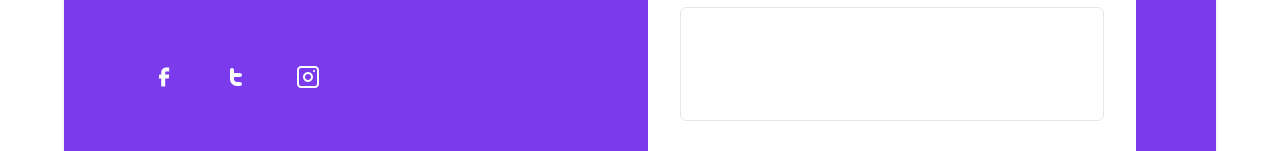
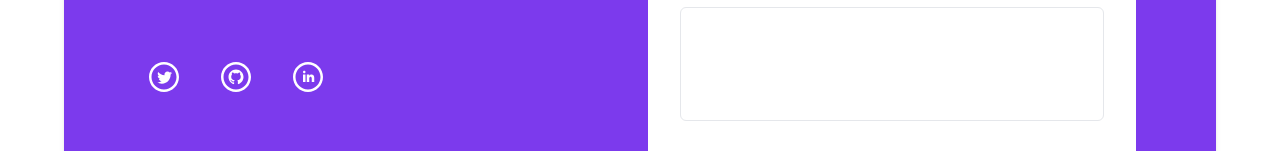
Before and after one commit to Alice2212/port-folio, a Next.js app: page /contact in a window 1280 px wide. Shown: the part 513-664 px from the top of the page. Built offline with nearby package versions, Linux system fonts and the light colour scheme.

Commit message:
contact section

```diff
--- a/pages/contact.tsx
+++ b/pages/contact.tsx
@@ -38,17 +38,14 @@
                   className="h-10 w-10 rounded-full hover:bg-blue-500 flex items-center justify-center cursor-pointer"
                 >
                   <svg
-                    width="24"
-                    height="24"
+                    xmlns="http://www.w3.org/2000/svg"
+                    width="30"
+                    height="30"
                     className="text-gray-50"
                     viewBox="0 0 24 24"
-                    fill="none"
-                    xmlns="http://www.w3.org/2000/svg"
+                    fill="white"
                   >
-                    <path
-                      d="M9.19795 21.5H13.198V13.4901H16.8021L17.198 9.50977H13.198V7.5C13.198 6.94772 13.6457 6.5 14.198 6.5H17.198V2.5H14.198C11.4365 2.5 9.19795 4.73858 9.19795 7.5V9.50977H7.19795L6.80206 13.4901H9.19795V21.5Z"
-                      fill="currentColor"
-                    />
+                    <path d="M12 2c5.514 0 10 4.486 10 10s-4.486 10-10 10-10-4.486-10-10 4.486-10 10-10zm0-2c-6.627 0-12 5.373-12 12s5.373 12 12 12 12-5.373 12-12-5.373-12-12-12zm6.5 8.778c-.441.196-.916.328-1.414.388.509-.305.898-.787 1.083-1.362-.476.282-1.003.487-1.564.597-.448-.479-1.089-.778-1.796-.778-1.59 0-2.758 1.483-2.399 3.023-2.045-.103-3.86-1.083-5.074-2.572-.645 1.106-.334 2.554.762 3.287-.403-.013-.782-.124-1.114-.308-.027 1.14.791 2.207 1.975 2.445-.346.094-.726.116-1.112.042.313.978 1.224 1.689 2.3 1.709-1.037.812-2.34 1.175-3.647 1.021 1.09.699 2.383 1.106 3.773 1.106 4.572 0 7.154-3.861 6.998-7.324.482-.346.899-.78 1.229-1.274z" />
                   </svg>
                 </a>
                 <a
@@ -57,19 +54,14 @@
                   className="h-10 w-10 rounded-full hover:bg-blue-500 flex items-center justify-center cursor-pointer"
                 >
                   <svg
-                    width="24"
-                    height="24"
+                    xmlns="http://www.w3.org/2000/svg"
+                    width="30"
+                    height="30"
                     className="text-gray-50"
                     viewBox="0 0 24 24"
-                    fill="none"
-                    xmlns="http://www.w3.org/2000/svg"
+                    fill="white"
                   >
-                    <path
-                      fillRule="evenodd"
-                      clipRule="evenodd"
-                      d="M8 3C9.10457 3 10 3.89543 10 5V8H16C17.1046 8 18 8.89543 18 10C18 11.1046 17.1046 12 16 12H10V14C10 15.6569 11.3431 17 13 17H16C17.1046 17 18 17.8954 18 19C18 20.1046 17.1046 21 16 21H13C9.13401 21 6 17.866 6 14V5C6 3.89543 6.89543 3 8 3Z"
-                      fill="currentColor"
-                    />
+                    <path d="M12 2c5.514 0 10 4.486 10 10s-4.486 10-10 10-10-4.486-10-10 4.486-10 10-10zm0-2c-6.627 0-12 5.373-12 12s5.373 12 12 12 12-5.373 12-12-5.373-12-12-12zm0 6c-3.313 0-6 2.686-6 6 0 2.651 1.719 4.9 4.104 5.693.3.056.396-.13.396-.289v-1.117c-1.669.363-2.017-.707-2.017-.707-.272-.693-.666-.878-.666-.878-.544-.373.041-.365.041-.365.603.042.92.619.92.619.535.917 1.403.652 1.746.499.054-.388.209-.652.381-.802-1.333-.152-2.733-.667-2.733-2.965 0-.655.234-1.19.618-1.61-.062-.153-.268-.764.058-1.59 0 0 .504-.161 1.65.615.479-.133.992-.199 1.502-.202.51.002 1.023.069 1.503.202 1.146-.776 1.648-.615 1.648-.615.327.826.121 1.437.06 1.588.385.42.617.955.617 1.61 0 2.305-1.404 2.812-2.74 2.96.216.186.412.551.412 1.111v1.646c0 .16.096.347.4.288 2.383-.793 4.1-3.041 4.1-5.691 0-3.314-2.687-6-6-6z" />
                   </svg>
                 </a>
                 <a
@@ -78,29 +70,14 @@
                   className="h-10 w-10 rounded-full hover:bg-blue-500 flex items-center justify-center cursor-pointer"
                 >
                   <svg
-                    width="24"
-                    height="24"
+                    xmlns="http://www.w3.org/2000/svg"
+                    width="30"
+                    height="30"
                     className="text-gray-50"
                     viewBox="0 0 24 24"
-                    fill="none"
-                    xmlns="http://www.w3.org/2000/svg"
+                    fill="white"
                   >
-                    <path
-                      fillRule="evenodd"
-                      clipRule="evenodd"
-                      d="M12 7C9.23858 7 7 9.23858 7 12C7 14.7614 9.23858 17 12 17C14.7614 17 17 14.7614 17 12C17 9.23858 14.7614 7 12 7ZM9 12C9 13.6569 10.3431 15 12 15C13.6569 15 15 13.6569 15 12C15 10.3431 13.6569 9 12 9C10.3431 9 9 10.3431 9 12Z"
-                      fill="currentColor"
-                    />
-                    <path
-                      d="M18 5C17.4477 5 17 5.44772 17 6C17 6.55228 17.4477 7 18 7C18.5523 7 19 6.55228 19 6C19 5.44772 18.5523 5 18 5Z"
-                      fill="currentColor"
-                    />
-                    <path
-                      fillRule="evenodd"
-                      clipRule="evenodd"
-                      d="M5 1C2.79086 1 1 2.79086 1 5V19C1 21.2091 2.79086 23 5 23H19C21.2091 23 23 21.2091 23 19V5C23 2.79086 21.2091 1 19 1H5ZM19 3H5C3.89543 3 3 3.89543 3 5V19C3 20.1046 3.89543 21 5 21H19C20.1046 21 21 20.1046 21 19V5C21 3.89543 20.1046 3 19 3Z"
-                      fill="currentColor"
-                    />
+                    <path d="M12 2c5.514 0 10 4.486 10 10s-4.486 10-10 10-10-4.486-10-10 4.486-10 10-10zm0-2c-6.627 0-12 5.373-12 12s5.373 12 12 12 12-5.373 12-12-5.373-12-12-12zm-2 8c0 .557-.447 1.008-1 1.008s-1-.45-1-1.008c0-.557.447-1.008 1-1.008s1 .452 1 1.008zm0 2h-2v6h2v-6zm3 0h-2v6h2v-2.861c0-1.722 2.002-1.881 2.002 0v2.861h1.998v-3.359c0-3.284-3.128-3.164-4-1.548v-1.093z" />
                   </svg>
                 </a>
               </div>
@@ -136,7 +113,7 @@
               <textarea
                 rows="4"
                 name="message"
-                className="font-light rounded-md border focus:outline-none py-2 mt-2 px-1 mx-4 focus:ring-2 focus:border-none ring-violet-60 resize-none"
+                className="font-light rounded-md border focus:outline-none py-2 mt-2 px-1 mx-4 focus:ring-2 focus:border-none ring-violet-600 resize-none"
               ></textarea>
               <button
                 type="submit"
```
